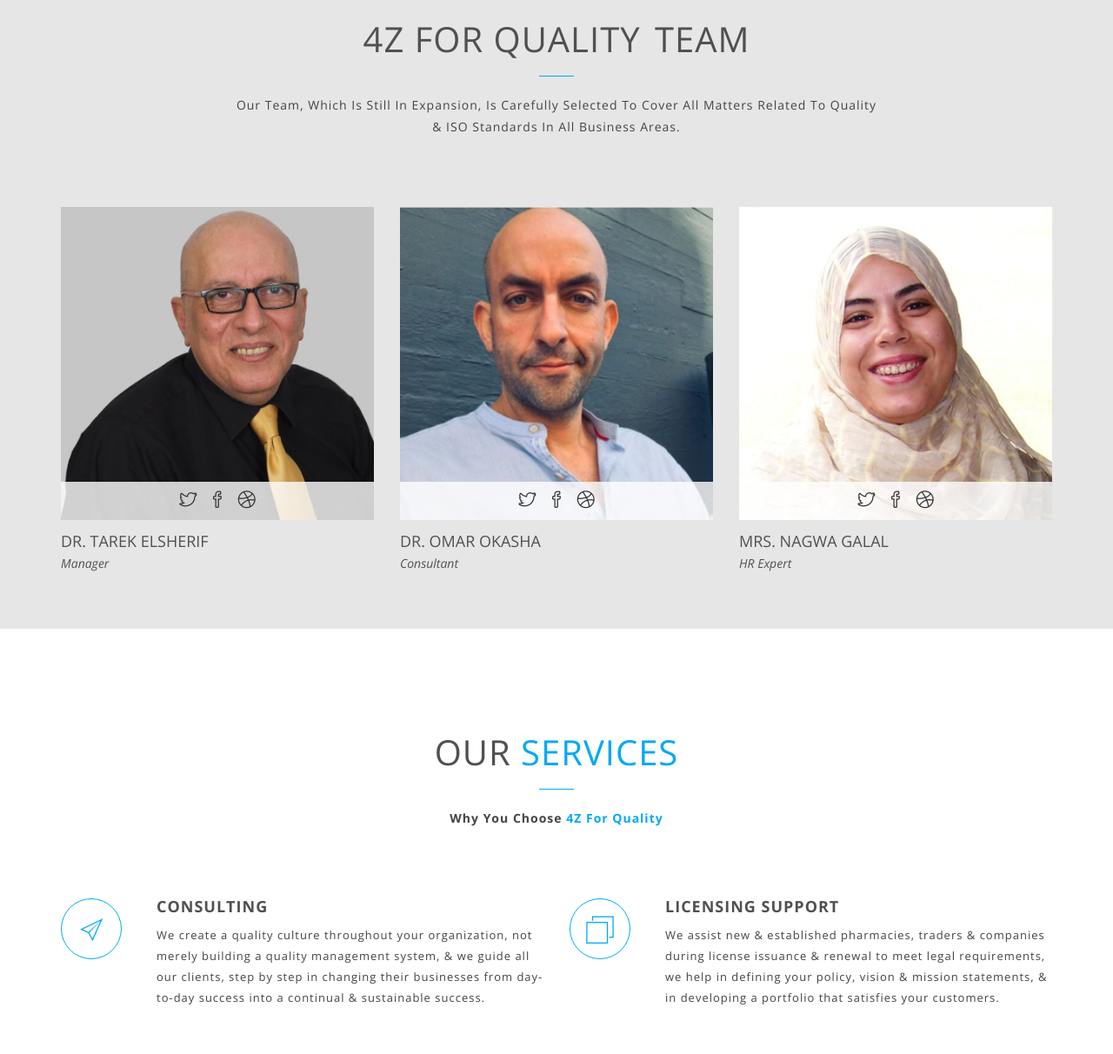
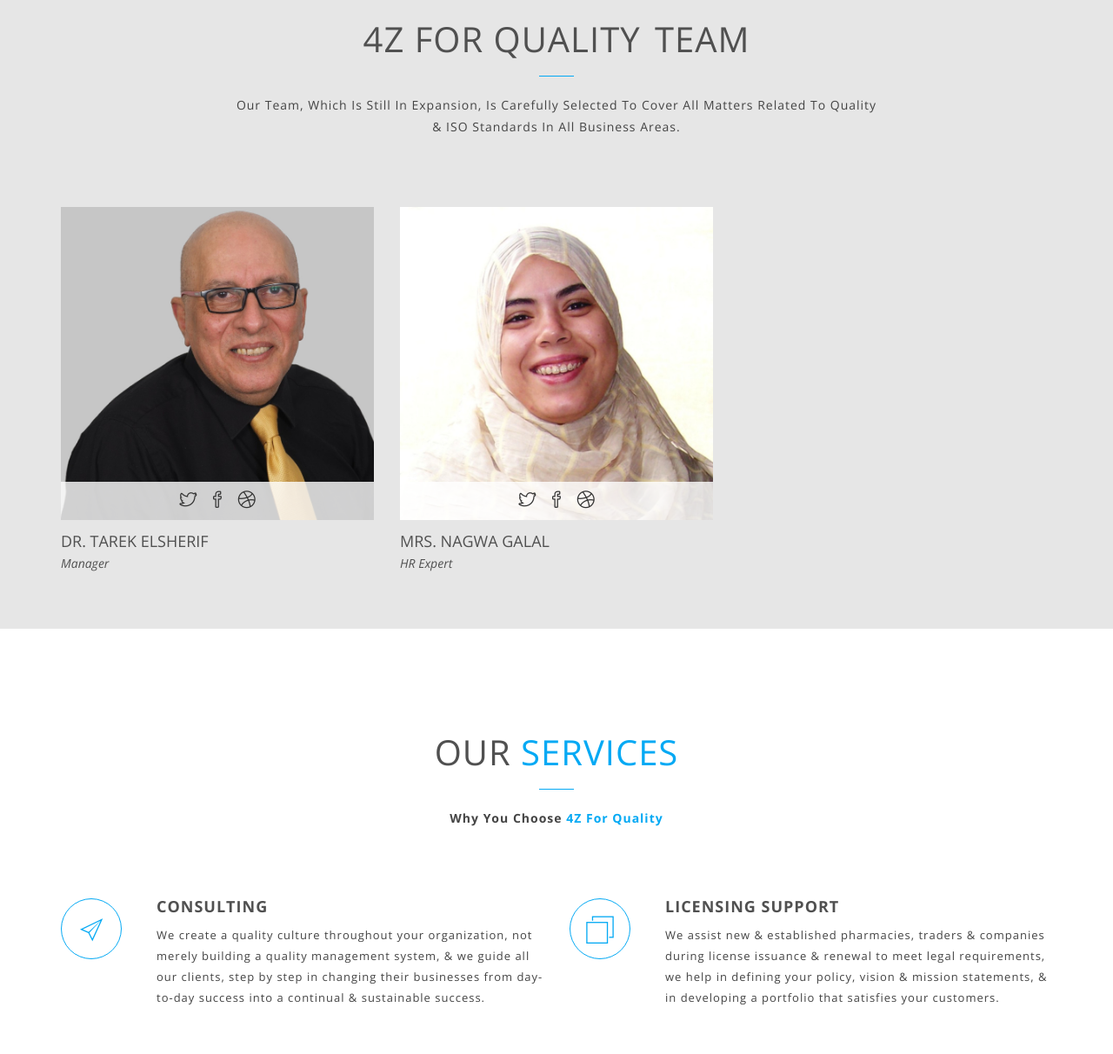
Before and after one commit to 4z4quality/en, a plain HTML site: page index.html in a window 1280 px wide. Shown: the part 2606-3818 px from the top of the page at 87% size. Drawn offline with nearby package versions, Linux system fonts and the light colour scheme; files whose address does not match are found by name.

Commit message:
forth change

```diff
--- a/index.html
+++ b/index.html
@@ -272,21 +272,6 @@
                     </div><!--team col end-->
                     <div class="col-sm-4 margin-bottom30">
                         <div class="team-box">
-                            <img src="images/team-2.jpg" class="img-responsive" alt="Dr. Omar Okasha">
-
-                            <ul class="social list-inline">
-                                <li><a href="https://twitter.com/4zFor"><i class="icon icon-social-twitter"></i></a></li>
-                                <li><a href="https://www.facebook.com/4Z-for-Quality-101939698877487"><i class="icon icon-social-facebook"></i></a></li>
-                                <li><a href="the4z.com"><i class="icon icon-social-dribbble"></i></a></li>
-                            </ul>
-                        </div>
-                        <div class="team-desc">
-                            <h4>Dr. Omar Okasha</h4>
-                            <em>Consultant</em>
-                        </div>
-                    </div><!--team col end-->
-                    <div class="col-sm-4 margin-bottom30">
-                        <div class="team-box">
                             <img src="images/team-3.jpg" class="img-responsive" alt="">
                             <ul class="social list-inline">
                                 <li><a href="https://twitter.com/4zFor"><i class="icon icon-social-twitter"></i></a></li>
@@ -414,15 +399,6 @@
 
                                         </p>
                                         <h5><b>PhD - Lead Auditor</h5></b>
-                                    </div>
-                                </li>
-                                <li>
-                                    <div class="slide-items">
-                                        <img src="images/team-2.jpg" alt="Dr. Omar Okasha">
-                                        <p><b>Dr. Omar Okasha, Consultant & Quality Expert.</b>
-
-                                        </p>
-                                        <h5><b>Master in Epidemiology - Diploma of Qiality</h5></b>
                                     </div>
                                 </li>
                                 <li>
```
Also changed, not shown: ar/index.html (+0 -23 lines).
